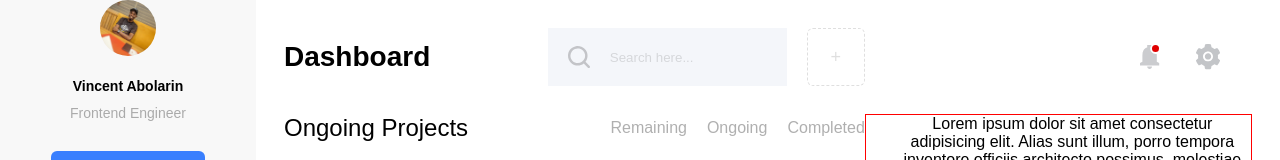
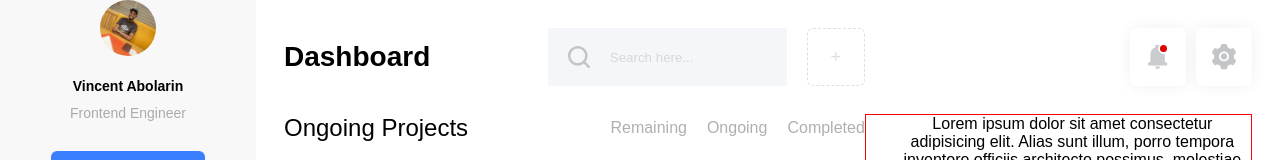
Before and after one commit to vincentabolarin/ha-shem-project, a JavaScript app: page / in a window 1280 px wide. Shown: the top 160 px of the page. Built offline with nearby package versions, Linux system fonts and the light colour scheme; the HTML template or start-up script is replaced by a standard one.

Commit message:
add box shadow to notification and setting icons

```diff
--- a/src/styles/RightTopbar.module.css
+++ b/src/styles/RightTopbar.module.css
@@ -6,9 +6,12 @@
 
 .notificationContainer, .settingContainer {
     display: flex;
+    justify-content: center;
     align-items: center;
     width: 56px;
     height: 58px;
+    margin-left: 10px;
     border-radius: 6px;
-    box-shadow: #00000005;
+    background-color: #fff;
+    box-shadow: 0px 0px 15px #00000010;
 }
```
